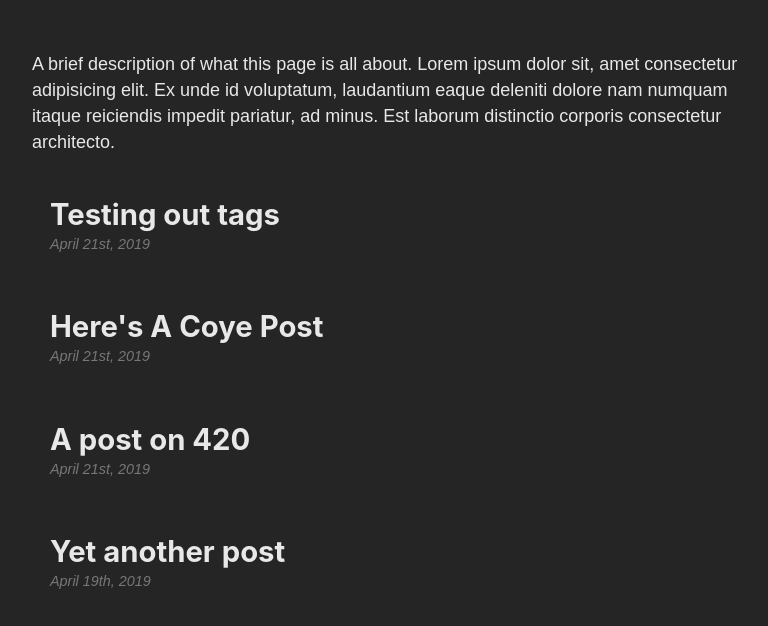
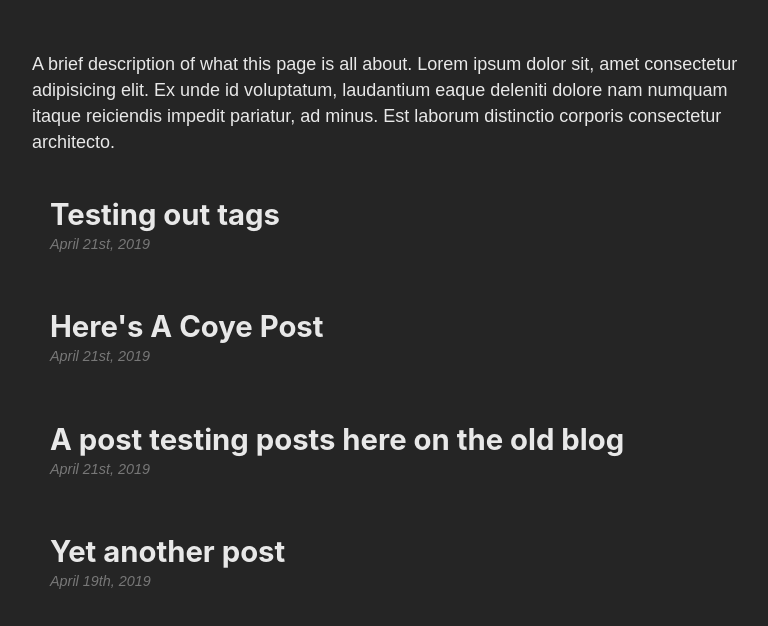
Before and after one commit to z336/movie-blog, a Gatsby site: page / in a window 1280 px wide. Shown: the part 174-800 px from the top of the page, without its empty margins (251-1019 px from the left). Built offline with nearby package versions, Linux system fonts and the light colour scheme; Gatsby itself is replaced by a stand-in of ours.

Commit message:
Update Blog “2019-04-20-testing”

```diff
--- a/src/posts/2019-04-20-testing.md
+++ b/src/posts/2019-04-20-testing.md
@@ -1,5 +1,5 @@
 ---
-title: A post on 420
+title: A post testing posts here on the old blog
 author: 'Jon '
 date: 2019-04-21T00:48:38.188Z
 description: Let's do this
```
